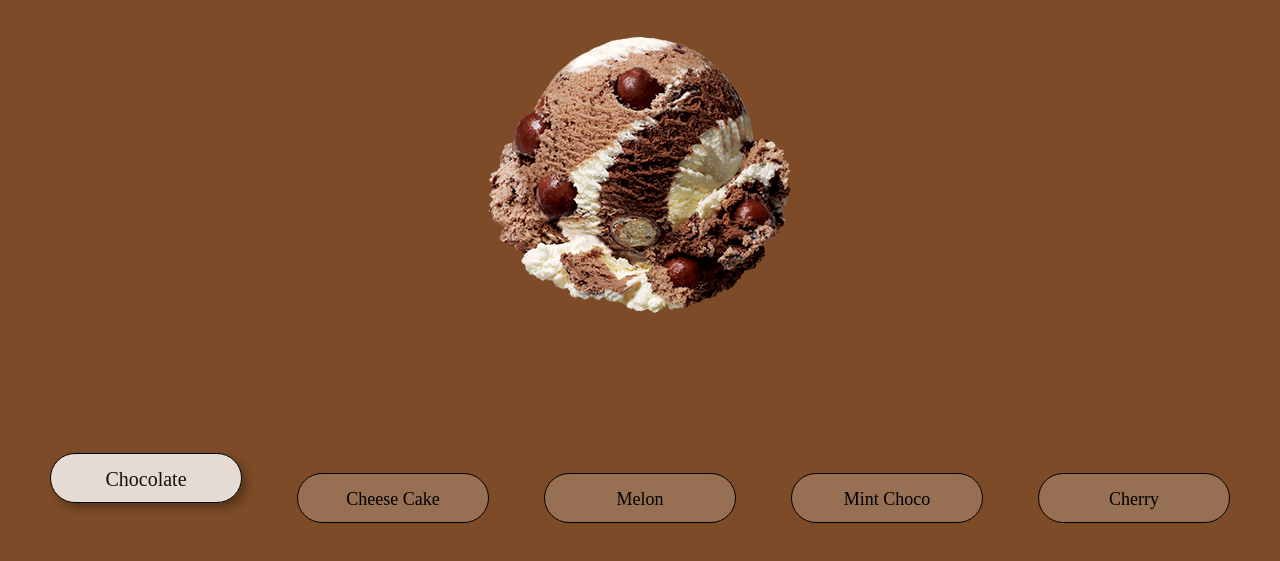
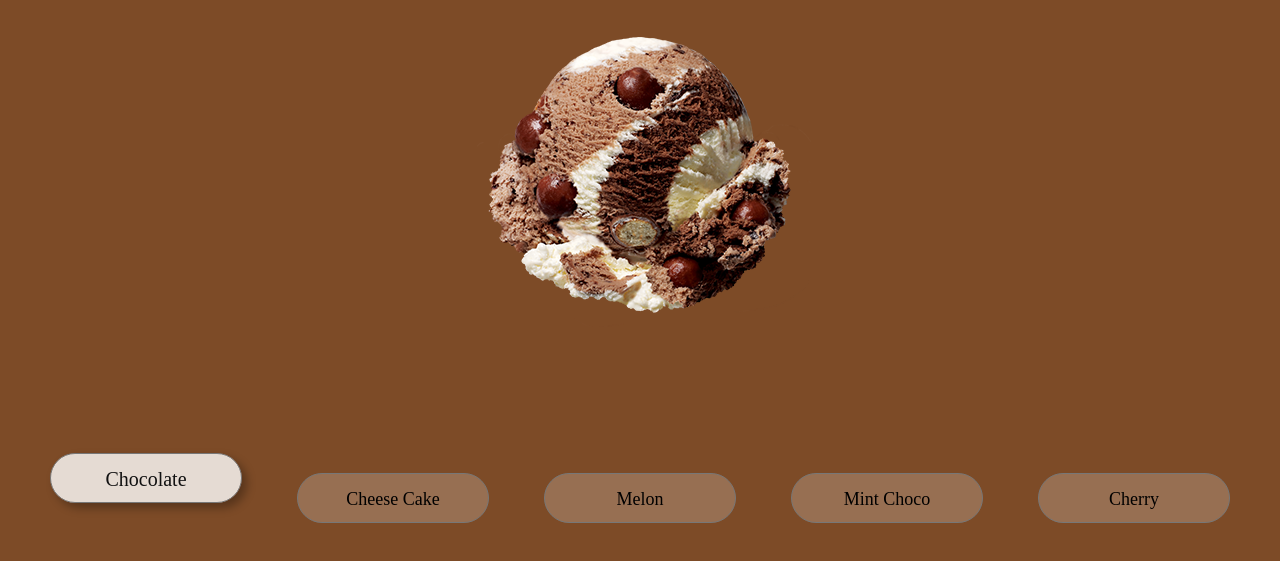
Before and after one commit to thisisyeji/sliderbasic, a plain HTML site: page index.html in a window 1280 px wide. Shown: the part 227-788 px from the top of the page. Drawn offline with Linux system fonts and the light colour scheme.

```diff
--- a/scss/style.scss
+++ b/scss/style.scss
@@ -79,7 +79,7 @@ section {
 			text-align: center;
 			font-size: 18px;
 			line-height: 50px;
-			border: 1px solid #000;
+			border: 1px solid #777;
 			border-radius: 25px;
 			background-color: rgba(255, 255, 255, 0.2);
 			overflow: hidden;
```
Also changed, not shown: css/style.css.
